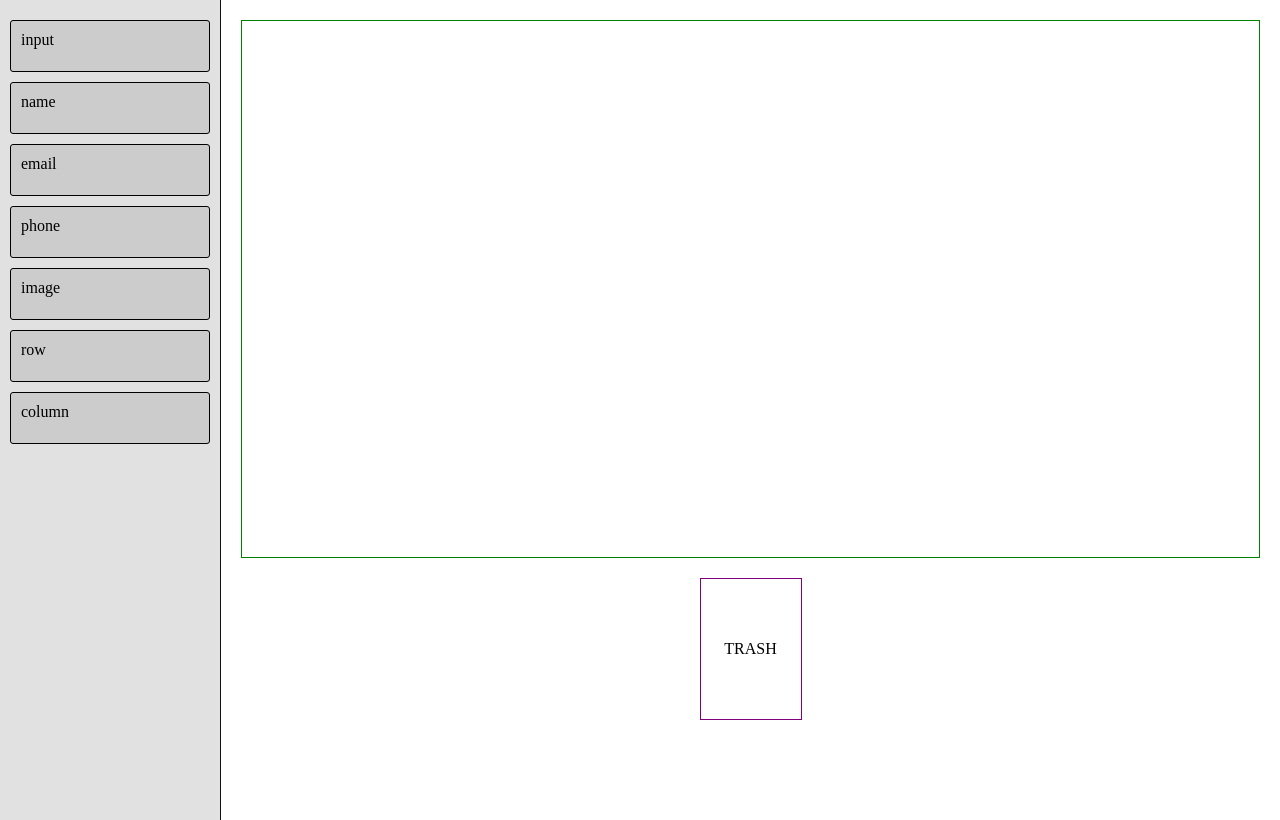
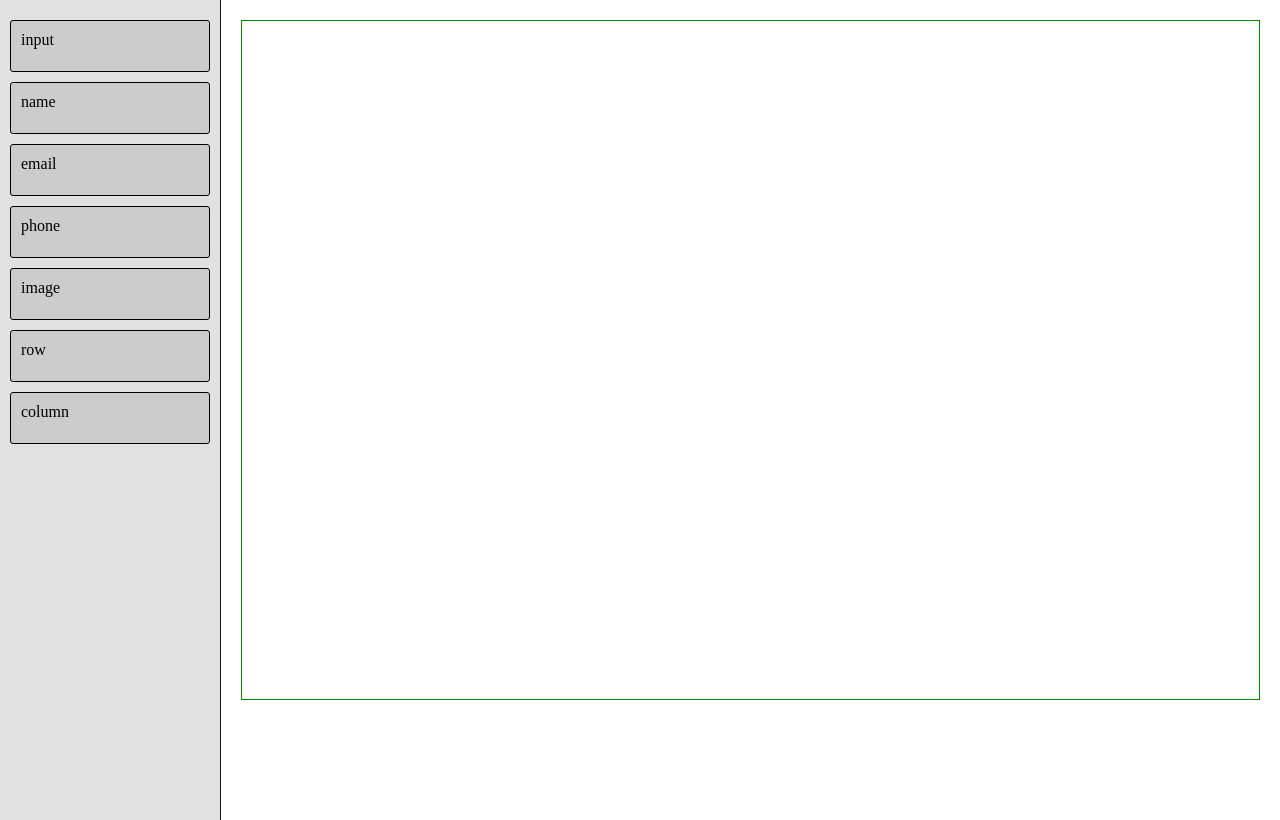
Before and after one commit to bpinazmul18/assignment-react-dnd, a React (Create React App) app: page / in a window 1280 px wide. Built offline with nearby package versions, Linux system fonts and the light colour scheme.

Commit message:
Working on move row.

```diff
--- a/src/App.js
+++ b/src/App.js
@@ -1,146 +1,36 @@
 import React, { useState, useCallback } from 'react'
-import shortid from 'shortid'
 import DropZone from './components/DropZone'
-import Row from './components/Row'
 import SideBarItem from './components/SideBarItem'
-import TrashDropZone from './components/TrashDropZone'
-import {
-  SIDEBAR_ITEMS,
-  COLUMN,
-  SIDEBAR_ITEM,
-  COMPONENT,
-  ROW,
-} from './constants'
+import { handleMoveToDifferentParent } from './helpers'
+
+import { SIDEBAR_ITEMS } from './constants'
 import initialData from './initial-data'
-
-import {
-  handleMoveWithinParent,
-  handleMoveToDifferentParent,
-  handleMoveSidebarComponentIntoParent,
-  handleRemoveItemFromLayout,
-} from './helpers'
 
 const App = () => {
   const initialLayout = initialData.layout
   const initialComponents = initialData.components
-  const dropZoneInitialPath = 0
   const [layout, setLayout] = useState(initialLayout)
   const [components, setComponents] = useState(initialComponents)
 
-  const handleDropToTrashBin = useCallback(
-    (dropZone, item) => {
-      const splitItemPath = item.path.split('-')
-      setLayout(handleRemoveItemFromLayout(layout, splitItemPath))
-    },
-    [layout]
-  )
-
+  // HandleDrop
   const handleDrop = useCallback(
     (dropZone, item) => {
+      // console.log('dropZone', dropZone)
+      // console.log('item', item)
+
       const splitDropZonePath = dropZone.path.split('-')
       const pathToDropZone = splitDropZonePath.slice(0, -1).join('-')
 
       const newItem = { id: item.id, type: item.type }
 
-      console.log('check item type', item)
-      // Row
-      if (item.type === ROW) {
-        return setLayout(
-          handleMoveSidebarComponentIntoParent(
-            layout,
-            splitDropZonePath,
-            newItem
-          )
-        )
-        // 1. Move sidebar item into page
-        // const newComponent = {
-        //   id: shortid.generate(),
-        //   ...item.component,
-        // }
+      // const splitItemPath = item.path.split('-')
+      // const pathToItem = splitItemPath.slice(0, -1).join('-')
 
-        // const newItem = {
-        //   id: newComponent.id,
-        //   type: COMPONENT,
-        // }
-
-        // setComponents({
-        //   ...components,
-        //   [newComponent.id]: newComponent,
-        // })
-
-        // setLayout(
-        //   handleMoveSidebarComponentIntoParent(
-        //     layout,
-        //     splitDropZonePath,
-        //     newItem
-        //   )
-        // )
-        return
-      }
-
-      if (item.type === COLUMN) {
-        newItem.children = item.children
-      }
-
-      // sidebar into
-      if (item.type === SIDEBAR_ITEM) {
-        // 1. Move sidebar item into page
-        const newComponent = {
-          id: shortid.generate(),
-          ...item.component,
-        }
-        const newItem = {
-          id: newComponent.id,
-          type: COMPONENT,
-        }
-        setComponents({
-          ...components,
-          [newComponent.id]: newComponent,
-        })
-        setLayout(
-          handleMoveSidebarComponentIntoParent(
-            layout,
-            splitDropZonePath,
-            newItem
-          )
-        )
-        return
-      }
-
-      // move down here since sidebar items dont have path
-      const splitItemPath = item.path.split('-')
-
-      const pathToItem = splitItemPath.slice(0, -1).join('-')
-
-      // 2. Pure move (no create)
-      if (splitItemPath.length === splitDropZonePath.length) {
-        // 2.a. move within parent
-        if (pathToItem === pathToDropZone) {
-          setLayout(
-            handleMoveWithinParent(layout, splitDropZonePath, splitItemPath)
-          )
-          return
-        }
-
-        // 2.b. OR move different parent
-        // TODO FIX columns. item includes children
-        setLayout(
-          handleMoveToDifferentParent(
-            layout,
-            splitDropZonePath,
-            splitItemPath,
-            newItem
-          )
-        )
-        return
-      }
-
-      // 3. Move + Create
       setLayout(
         handleMoveToDifferentParent(
           layout,
           splitDropZonePath,
-          splitItemPath,
+          pathToDropZone,
           newItem
         )
       )
@@ -148,28 +38,14 @@ const App = () => {
     [layout, components]
   )
 
-  const renderRow = (row, currentPath) => {
-    return (
-      <Row
-        key={row.id}
-        data={row}
-        handleDrop={handleDrop}
-        components={components}
-        path={currentPath}
-      />
-    )
-  }
-
   return (
     <div className="body">
-      {/* SideBar */}
       <div className="sideBar">
-        {Object.values(SIDEBAR_ITEMS).map((sideBarItem) => (
-          <SideBarItem key={sideBarItem.id} data={sideBarItem} />
+        {SIDEBAR_ITEMS.map((item) => (
+          <SideBarItem key={item.id} data={item} />
         ))}
       </div>
 
-      {/* PageContainer */}
       <div className="pageContainer">
         <div className="page">
           {layout.map((row, index) => {
@@ -185,29 +61,20 @@ const App = () => {
                   onDrop={handleDrop}
                   path={currentPath}
                 />
-
-                {renderRow(row, currentPath)}
+                {/* {renderRow(row, currentPath)} */}
               </React.Fragment>
             )
           })}
 
           <DropZone
             data={{
-              path: String(dropZoneInitialPath),
+              path: `${layout.length}`,
               childrenCount: layout.length,
             }}
             onDrop={handleDrop}
-            path={String(dropZoneInitialPath)}
+            isLast
           />
         </div>
-
-        {/* TrashDropZone */}
-        <TrashDropZone
-          data={{
-            layout,
-          }}
-          onDrop={handleDropToTrashBin}
-        />
       </div>
     </div>
   )
--- a/src/components/DropZone.jsx
+++ b/src/components/DropZone.jsx
@@ -1,56 +1,22 @@
 import React from 'react'
+import { useDrop } from 'react-dnd'
 import classNames from 'classnames'
-import { useDrop } from 'react-dnd'
+
 import { COMPONENT, SIDEBAR_ITEM, ROW, COLUMN } from '../constants'
 
-const ACCEPTS = [SIDEBAR_ITEM, COMPONENT, ROW, COLUMN]
+const ACCEPTS = [COMPONENT, SIDEBAR_ITEM, ROW, COLUMN]
 
 const DropZone = ({ data, onDrop, isLast, className }) => {
-  const [{ isOver, canDrop }, drop] = useDrop({
+  const [{ canDrop, isOver }, drop] = useDrop(() => ({
     accept: ACCEPTS,
     drop: (item, monitor) => {
       onDrop(data, item)
-    },
-    canDrop: (item, monitor) => {
-      const dropZonePath = data.path
-      const splitDropZonePath = dropZonePath.split('-')
-      const itemPath = item.path
-
-      if (!itemPath) {
-        return true
-      }
-
-      const splitItemPath = itemPath.split('-')
-      const dropZonePathRowIndex = splitDropZonePath[0]
-      const itemPathRowIndex = splitItemPath[0]
-      const diffRow = dropZonePathRowIndex !== itemPathRowIndex
-      if (
-        diffRow &&
-        splitDropZonePath.length === 2 &&
-        data.childrenCount >= 3
-      ) {
-        return false
-      }
-      const parentDropInChild = splitItemPath.length < splitDropZonePath.length
-      if (parentDropInChild) return false
-      if (itemPath === dropZonePath) return false
-      if (splitItemPath.length === splitDropZonePath.length) {
-        const pathToItem = splitItemPath.slice(0, -1).join('-')
-        const currentItemIndex = Number(splitItemPath.slice(-1)[0])
-        const pathToDropZone = splitDropZonePath.slice(0, -1).join('-')
-        const currentDropZoneIndex = Number(splitDropZonePath.slice(-1)[0])
-        if (pathToItem === pathToDropZone) {
-          const nextDropZoneIndex = currentItemIndex + 1
-          if (nextDropZoneIndex === currentDropZoneIndex) return false
-        }
-      }
-      return true
     },
     collect: (monitor) => ({
       isOver: monitor.isOver(),
       canDrop: monitor.canDrop(),
     }),
-  })
+  }))
 
   const isActive = isOver && canDrop
   return (
--- a/src/constants.js
+++ b/src/constants.js
@@ -48,7 +48,7 @@ export const SIDEBAR_ITEMS = [
   },
   {
     id: shortid.generate(),
-    type: ROW,
+    type: SIDEBAR_ITEM,
     component: {
       type: ROW,
       content: 'Some Row',
```
Also changed, not shown: src/helpers.js (+40 -116 lines).
